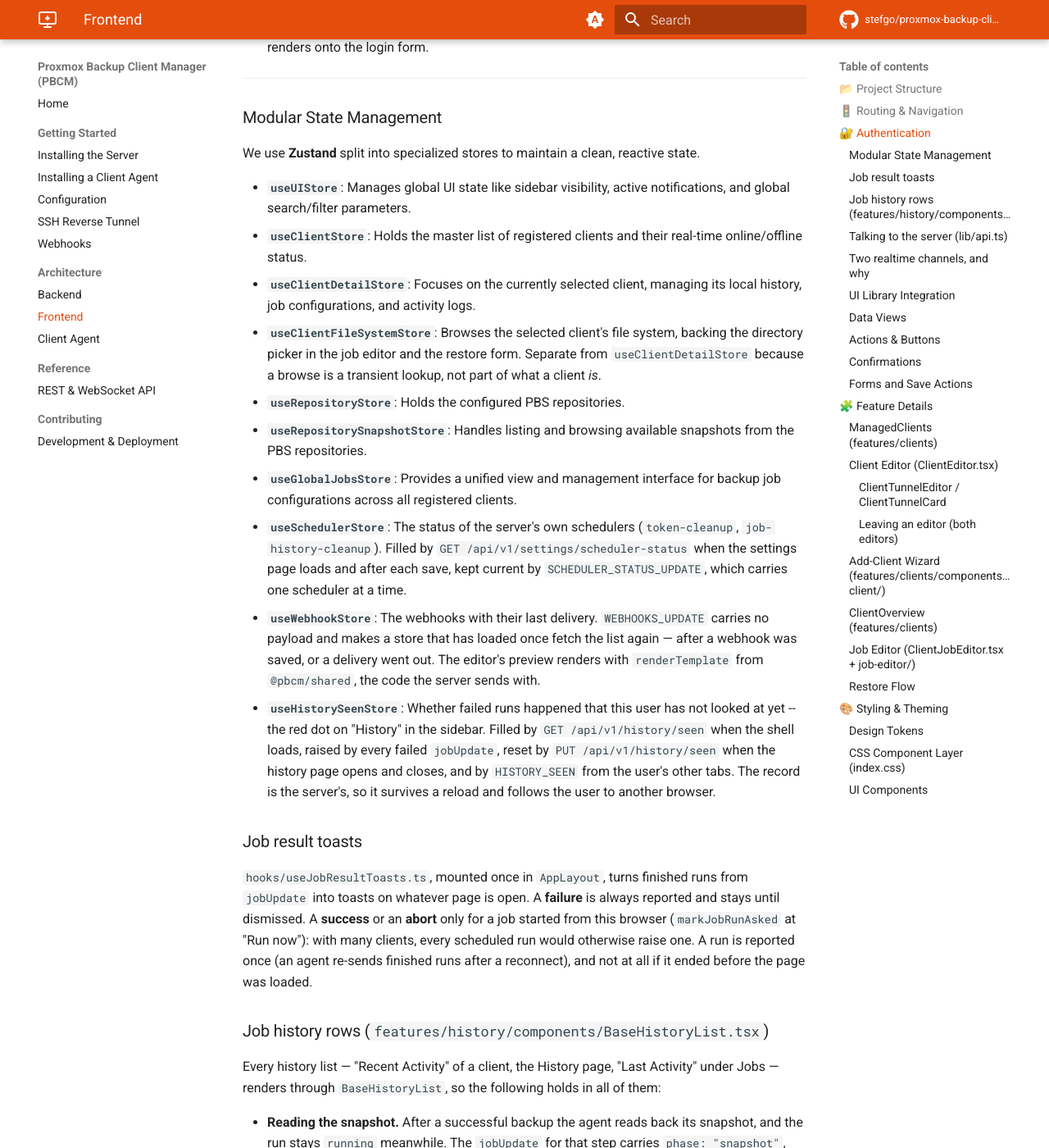
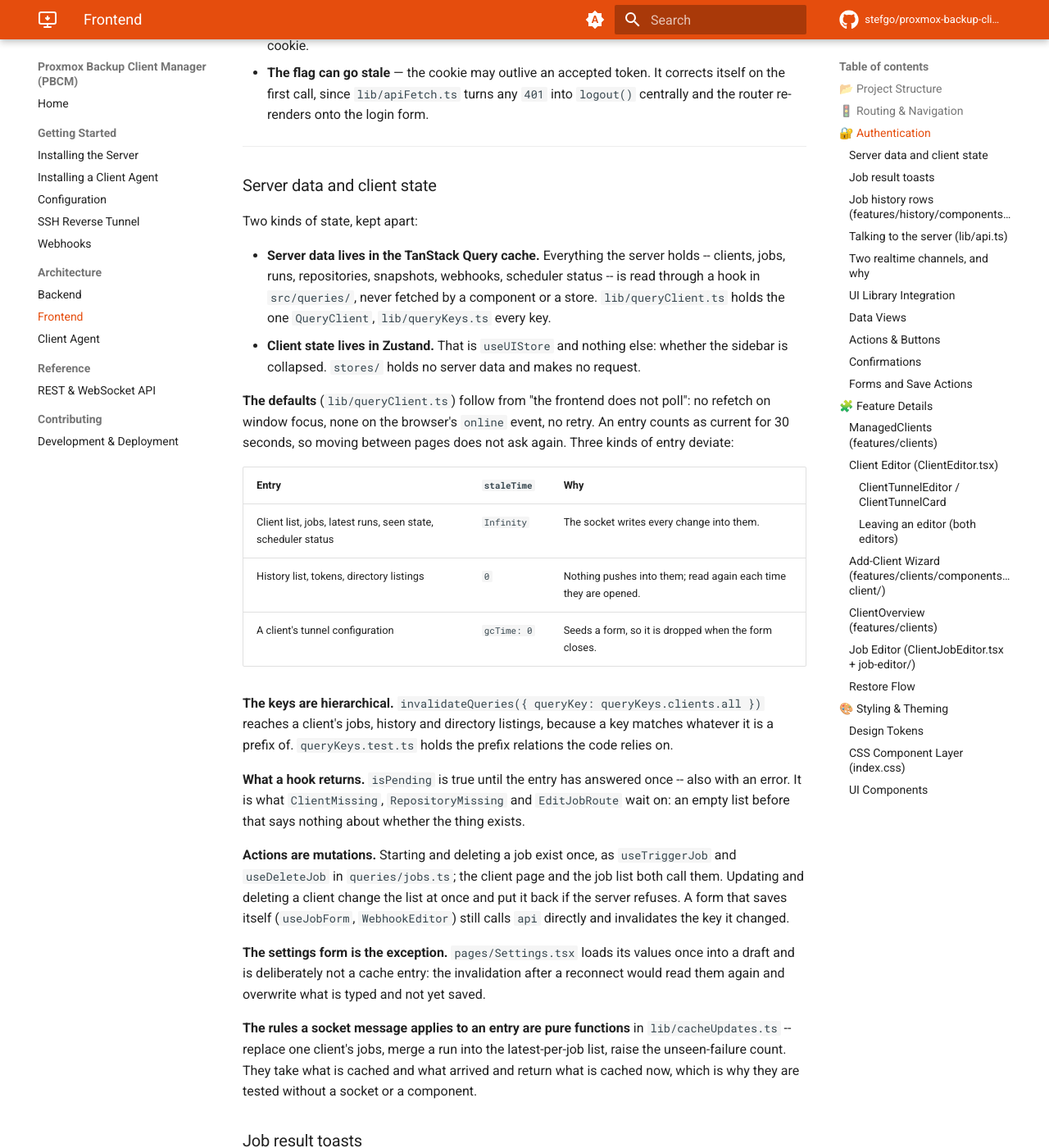
Before and after one commit to stefgo/proxmox-backup-client-manager, an MkDocs documentation site: the page built from docs/frontend.md, in a window 1280 px wide and 1400 px high, scrolled down 3439 px. Shown: the whole window at 82% size. Built offline with MkDocs 1.6.1 and Material for MkDocs 9.7.7, drawn with Linux system fonts in a browser that asks for light colours; comment, search, counter and statistics services are not loaded; some of the changed text lies outside the part shown.

Commit message:
docs: Describe the query cache that replaced the server-data stores
frontend.md and CLAUDE.md now say where server data lives (queries/, the
TanStack Query cache), what stays in Zustand (useUIStore), how a socket
message reaches the cache, and that a reconnect invalidates it once.

Co-Authored-By: Claude Opus 5.5 <noreply@anthropic.com>

````diff
--- a/docs/frontend.md
+++ b/docs/frontend.md
@@ -21,20 +21,23 @@ src/
 ├── pages/            # Main pages (Entry points for routes)
 │   ├── Login.tsx
 │   └── Settings.tsx
-├── stores/           # Global State Management (Zustand)
-│   ├── useUIStore.ts               # UI state (sidebar, modals, filters)
-│   ├── useClientStore.ts           # Client list & connectivity status
-│   ├── useClientDetailStore.ts     # Data unique to a selected client
-│   ├── useClientFileSystemStore.ts # Remote file browsing for a client
-│   ├── useGlobalJobsStore.ts       # Centralized backup job configurations
-│   ├── useRepositoryStore.ts       # PBS repository configurations
-│   ├── useSchedulerStore.ts        # Status of the server's cleanup schedulers
-│   └── useRepositorySnapshotStore.ts # PBS snapshot management
+├── queries/          # Server data: one module per area, read through the query cache
+│   ├── clients.ts        # Client list, one client, a client's tunnel configuration
+│   ├── clientDetail.ts   # A client's jobs, history and snapshots
+│   ├── jobs.ts           # Jobs across all clients, their latest runs, start and delete
+│   ├── repositories.ts   # Repositories, their status, their snapshots
+│   ├── history.ts        # The history list and the "seen" state behind the dot
+│   ├── webhooks.ts, scheduler.ts, fileSystem.ts, tokens.ts, users.ts
+├── stores/           # Client-only state (Zustand)
+│   └── useUIStore.ts     # Sidebar collapsed or not, persisted
 ├── components/       # Cross-feature components (LoadingIndicator), the discard question
-├── hooks/            # Global Custom Hooks (WebSocket subscriptions)
+├── hooks/            # Global Custom Hooks (job result toasts, URL search parameters)
 ├── lib/              # Non-React modules
 │   ├── api.ts             # The one place a response is read: api.get(path, schema), …
 │   ├── apiFetch.ts        # The session half underneath it: the cookie and the 401 → logout
+│   ├── queryClient.ts     # The one QueryClient and its defaults
+│   ├── queryKeys.ts       # Every cache key, hierarchical
+│   ├── cacheUpdates.ts    # What a socket message makes of a cache entry (pure)
 │   └── realtimeEvents.ts  # Typed emitter for the high-frequency WS stream
 ├── index.css         # Global CSS layers (glass-card, field-label)
 ├── Main.tsx          # Entry point (mounts App)
@@ -80,9 +83,9 @@ prop rather than guessing.
 
 Every client form is a route, not a state flag: the URL says what is on screen, a reload
 keeps it there, and the browser's back button works. Every route carrying a `:clientId`
-resolves it through the shared `useRouteClient` helper, which reads `useClientStore` and
-redirects to `/clients` when the id is unknown — a stale bookmark must not render an editor
-over `undefined`.
+resolves it through the shared `useRouteClient` helper, which reads the cached client list:
+a spinner while that is pending, the not-found card once it has answered without this id —
+a stale bookmark must not render an editor over `undefined`.
 
 **Where "back" is** is the caller's business, not the editor's: the surface that opens an
 editor navigates with `{ state: { from: location.pathname } }`, and the editor reads
@@ -123,20 +126,50 @@ The session is a cookie the browser manages, and `AuthProvider`
 
 ---
 
-### Modular State Management
+### Server data and client state
 
-We use **Zustand** split into specialized stores to maintain a clean, reactive state.
+Two kinds of state, kept apart:
 
-- **`useUIStore`**: Manages global UI state like sidebar visibility, active notifications, and global search/filter parameters.
-- **`useClientStore`**: Holds the master list of registered clients and their real-time online/offline status.
-- **`useClientDetailStore`**: Focuses on the currently selected client, managing its local history, job configurations, and activity logs.
-- **`useClientFileSystemStore`**: Browses the selected client's file system, backing the directory picker in the job editor and the restore form. Separate from `useClientDetailStore` because a browse is a transient lookup, not part of what a client *is*.
-- **`useRepositoryStore`**: Holds the configured PBS repositories.
-- **`useRepositorySnapshotStore`**: Handles listing and browsing available snapshots from the PBS repositories.
-- **`useGlobalJobsStore`**: Provides a unified view and management interface for backup job configurations across all registered clients.
-- **`useSchedulerStore`**: The status of the server's own schedulers (`token-cleanup`, `job-history-cleanup`). Filled by `GET /api/v1/settings/scheduler-status` when the settings page loads and after each save, kept current by `SCHEDULER_STATUS_UPDATE`, which carries one scheduler at a time.
-- **`useWebhookStore`**: The webhooks with their last delivery. `WEBHOOKS_UPDATE` carries no payload and makes a store that has loaded once fetch the list again — after a webhook was saved, or a delivery went out. The editor's preview renders with `renderTemplate` from `@pbcm/shared`, the code the server sends with.
-- **`useHistorySeenStore`**: Whether failed runs happened that this user has not looked at yet -- the red dot on "History" in the sidebar. Filled by `GET /api/v1/history/seen` when the shell loads, raised by every failed `jobUpdate`, reset by `PUT /api/v1/history/seen` when the history page opens and closes, and by `HISTORY_SEEN` from the user's other tabs. The record is the server's, so it survives a reload and follows the user to another browser.
+- **Server data lives in the TanStack Query cache.** Everything the server holds -- clients,
+  jobs, runs, repositories, snapshots, webhooks, scheduler status -- is read through a hook
+  in `src/queries/`, never fetched by a component or a store. `lib/queryClient.ts` holds
+  the one `QueryClient`, `lib/queryKeys.ts` every key.
+- **Client state lives in Zustand.** That is `useUIStore` and nothing else: whether the
+  sidebar is collapsed. `stores/` holds no server data and makes no request.
+
+**The defaults** (`lib/queryClient.ts`) follow from "the frontend does not poll":
+no refetch on window focus, none on the browser's `online` event, no retry. An entry
+counts as current for 30 seconds, so moving between pages does not ask again. Three
+kinds of entry deviate:
+
+| Entry | `staleTime` | Why |
+|---|---|---|
+| Client list, jobs, latest runs, seen state, scheduler status | `Infinity` | The socket writes every change into them. |
+| History list, tokens, directory listings | `0` | Nothing pushes into them; read again each time they are opened. |
+| A client's tunnel configuration | `gcTime: 0` | Seeds a form, so it is dropped when the form closes. |
+
+**The keys are hierarchical.** `invalidateQueries({ queryKey: queryKeys.clients.all })`
+reaches a client's jobs, history and directory listings, because a key matches whatever
+it is a prefix of. `queryKeys.test.ts` holds the prefix relations the code relies on.
+
+**What a hook returns.** `isPending` is true until the entry has answered once -- also with
+an error. It is what `ClientMissing`, `RepositoryMissing` and `EditJobRoute` wait on: an
+empty list before that says nothing about whether the thing exists.
+
+**Actions are mutations.** Starting and deleting a job exist once, as `useTriggerJob` and
+`useDeleteJob` in `queries/jobs.ts`; the client page and the job list both call them.
+Updating and deleting a client change the list at once and put it back if the server
+refuses. A form that saves itself (`useJobForm`, `WebhookEditor`) still calls `api`
+directly and invalidates the key it changed.
+
+**The settings form is the exception.** `pages/Settings.tsx` loads its values once into a
+draft and is deliberately not a cache entry: the invalidation after a reconnect would
+read them again and overwrite what is typed and not yet saved.
+
+**The rules a socket message applies to an entry are pure functions** in
+`lib/cacheUpdates.ts` -- replace one client's jobs, merge a run into the latest-per-job
+list, raise the unseen-failure count. They take what is cached and what arrived and
+return what is cached now, which is why they are tested without a socket or a component.
 
 ### Job result toasts
 
@@ -155,7 +188,7 @@ Jobs — renders through `BaseHistoryList`, so the following holds in all of the
 - **Reading the snapshot.** After a successful backup the agent reads back its snapshot,
   and the run stays `running` meanwhile. The `jobUpdate` for that step carries
   `phase: "snapshot"`, and the status badge reads *reading snapshot* instead of *running*.
-  The final update sends `phase: null` explicitly: the stores merge updates with a spread,
+  The final update sends `phase: null` explicitly: the cache merges updates with a spread,
   and a phase left out would stay. `useJobResultToasts` needs nothing for this — it reacts
   to final statuses only.
 - **Snapshot details.** The expanded row of a successful backup appends the snapshot to the
@@ -173,7 +206,7 @@ Sizes go through `formatBytes` in `utils.ts` (binary units, as the PBS shows the
 ### Talking to the server (`lib/api.ts`)
 
 Every request goes through `api`, and every response is parsed against a Zod schema from
-`@pbcm/shared` before a component or a store sees it:
+`@pbcm/shared` before a component or the cache sees it:
 
 ```ts
 const clients = await api.get('/api/v1/clients', ClientListSchema);
@@ -213,17 +246,31 @@ case there fails `npm run typecheck -w server/frontend`.
 
 Updates from `/ws/dashboard` reach the app on two paths, and the split is deliberate.
 
-**Into the stores** go `CLIENTS_UPDATE`, `TUNNEL_UPDATE`, `JOBS_UPDATE`, `SCHEDULER_STATUS_UPDATE` and `HISTORY_SEEN`. These are
-*state*: a handful of messages describing something the whole application reads.
+**Into the query cache** go `CLIENTS_UPDATE`, `TUNNEL_UPDATE`, `JOBS_UPDATE`,
+`JOB_UPDATE`, `JOB_NEXT_RUN_UPDATE`, `SCHEDULER_STATUS_UPDATE` and `HISTORY_SEEN`. These are
+*state*: a handful of messages describing something the whole application reads. The
+handler writes them with `setQueryData` and an updater function, which changes an entry
+only if it has been read -- a `JOB_UPDATE` before the first fetch does not create half a
+list. `CLIENTS_UPDATE` is the one that sets its entry outright: it carries the whole list.
+
+`WEBHOOKS_UPDATE` carries no payload and **invalidates** instead: a page that shows the
+webhooks reads them again now, any other finds them stale when it opens. A `JOB_UPDATE`
+that reports a successful run does the same to every repository's snapshots.
+
+**After a reconnect the whole cache is invalidated once**, in `socket.onopen`. What the
+server pushed while the socket was down is lost, and only `CLIENTS_UPDATE` is sent again
+on connect. Everything on screen is read again; the rest is read when it is next shown.
 
 `JOBS_UPDATE` is there because the server's job cache is tied to the agent connection --
 `GET /api/v1/jobs` returns nothing for an offline client. Without the broadcast, a
 dashboard that was already open kept the list it fetched on mount, and the sidebar's job
 count stayed at whatever it was when the page loaded.
 
-**Through `lib/realtimeEvents.ts`** go `jobUpdate`, `logUpdate` and `jobNextRunUpdate`.
-These are a *stream*: log lines arrive many times a second for exactly one visible
-component, and holding them in a store would re-render every subscriber on every chunk.
+**Through `lib/realtimeEvents.ts`** go `logUpdate` and `jobUpdate`. Log lines are a
+*stream*: they arrive many times a second for exactly one visible component, and holding
+them in the cache would re-render every subscriber on every chunk. `jobUpdate` is both --
+the cache takes the run as the new state of its row, and the event is for whoever reacts
+to the moment itself, which today is `useJobResultToasts`.
 
 The emitter carries a typed event map, its payload types taken from `@pbcm/shared` — the
 same contracts the WebSocket messages are validated against, so the channel cannot drift
@@ -360,7 +407,7 @@ Three rules follow from the same reasoning:
 
 ### ManagedClients (`features/clients`)
 
-This is the "Controller" for the client overview. It connects the UI (`ClientList`) with the logic (`useClientStore`, API calls).
+This is the "Controller" for the client overview. It connects the UI (`ClientList`) with the logic (`queries/clients.ts`, API calls).
 
 - **Functionality**:
     - Displays list of clients.
@@ -370,7 +417,7 @@ This is the "Controller" for the client overview. It connects the UI (`ClientLis
 ### Client Editor (`ClientEditor.tsx`)
 
 A page at `/client/:clientId/edit`, and a container rather than a form: it selects the live
-client from `useClientStore` by id and renders the card for the one resource it owns.
+client from the cache by id (`useClient`) and renders the card for the one resource it owns.
 
 - **`ClientIdentityCard`** — header (`StatusDot`, id, last seen), connection mode `Badge`,
   agent version, display name, target address, `Save Client`. The address is
@@ -399,7 +446,7 @@ and the card becomes a setup form whose **Test & Set Up** does test and `POST` i
 A `StatusDot` beside the title, exactly as in `ClientIdentityCard` — whether a connection is up
 is answered in one idiom on every client surface, and the tunnel's four states map onto the
 dot's four tones; it appears only once there is a tunnel to report on. Forwards and
-`lastUsedAt` come from `client.tunnel`, which `TUNNEL_UPDATE` keeps current in the store; the
+`lastUsedAt` come from `client.tunnel`, which `TUNNEL_UPDATE` keeps current in the cache; the
 `GET /tunnel` call supplies only the stored configuration. `Test Connection` sends the form's
 values, `Save Tunnel` writes them, and a fingerprint mismatch surfaces a **Trust this host
 key** block (see `docs/tunnel.md`).
@@ -427,7 +474,7 @@ once the exit moved into the header: it now sits a few pixels from the fields it
 throw away, and a warning the operator has scrolled past protects nothing at that distance.
 
 Saving does not leave either editor. The caller passes a client that may be a stale
-snapshot, which is why the live one is read from the store instead.
+snapshot, which is why the live one is read from the cache instead.
 
 `StatusDot` (`components/StatusDot.tsx`) takes a **tone** and a **label** separately,
 because the domains name the same state differently — a client is `online`, a tunnel is `up`.
@@ -506,9 +553,9 @@ repository, archives, exclusions, encryption, tunnel, schedule.
   reverse tunnel. Per job because one client can have a PBS it reaches directly and another it
   only reaches through the detour; the credentials are the client's, the choice is the job's.
   The switch is disabled while `tunnelAvailable` is false — `useJobForm` reads
-  `client.tunnelConfigured` from `useClientStore` for that — so the impossible combination is
+  `client.tunnelConfigured` through `useClient` for that — so the impossible combination is
   not offered rather than rejected by the backend afterwards. A job already set to use the
-  tunnel keeps the switch usable even without a client row in the store, or the setting could
+  tunnel keeps the switch usable even without a client row in the cache, or the setting could
   be seen but never turned off.
 - `useJobForm` always sends `tunnel`, including as `false`: omitting it on an update would
   leave the stored route standing, and switching the tunnel off would silently not take.
@@ -517,7 +564,7 @@ repository, archives, exclusions, encryption, tunnel, schedule.
 
 The restore process is complex and distributed across:
 
-1. `useRepositorySnapshotStore`: Loads available snapshots from the PBS.
+1. `useRepositorySnapshots` (`queries/repositories.ts`): Loads available snapshots from the PBS.
 2. `SnapshotRestoreEditor` (in `features/repositories`):
     - Selects Repository -> Snapshot -> Archive (e.g., `root.pxar`).
     - Target path input on the client.
````
Also changed, not shown: CLAUDE.md (+23 -12 lines), docs/index.md (+1 -1 lines).
